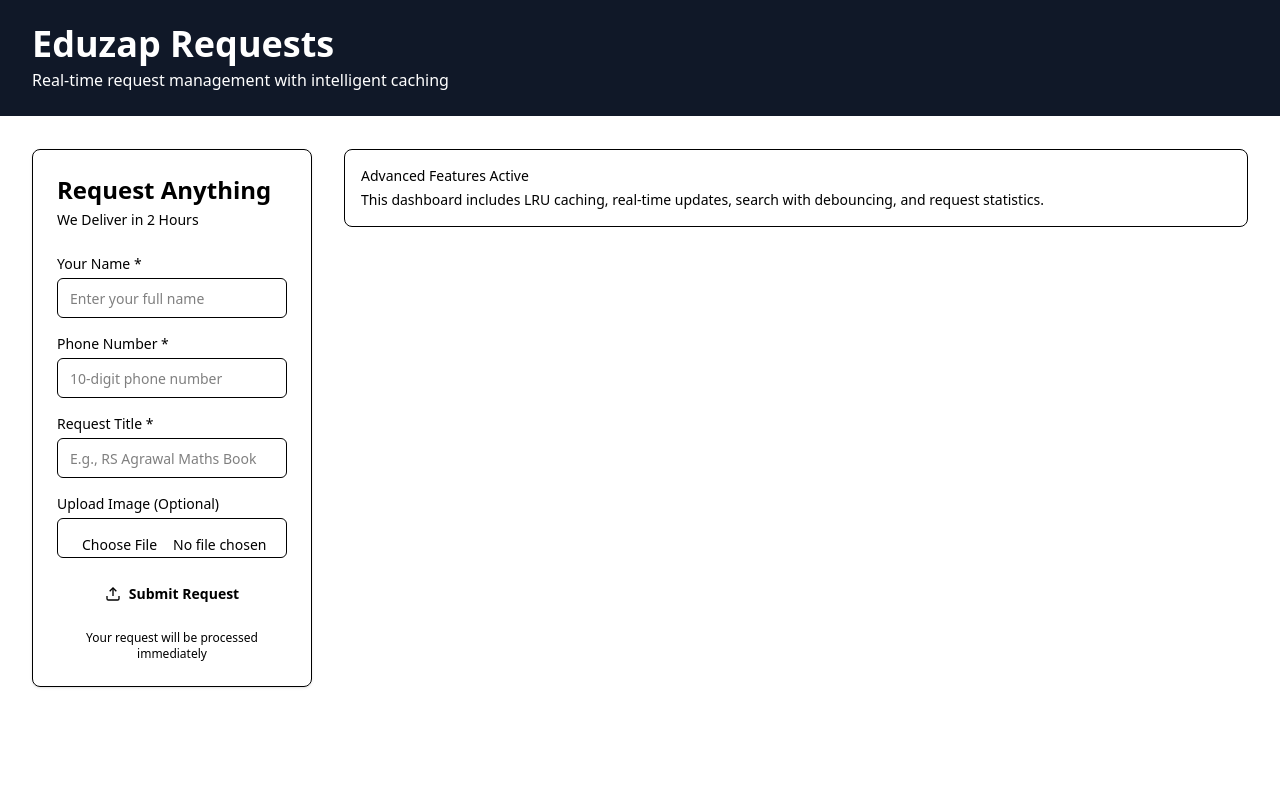
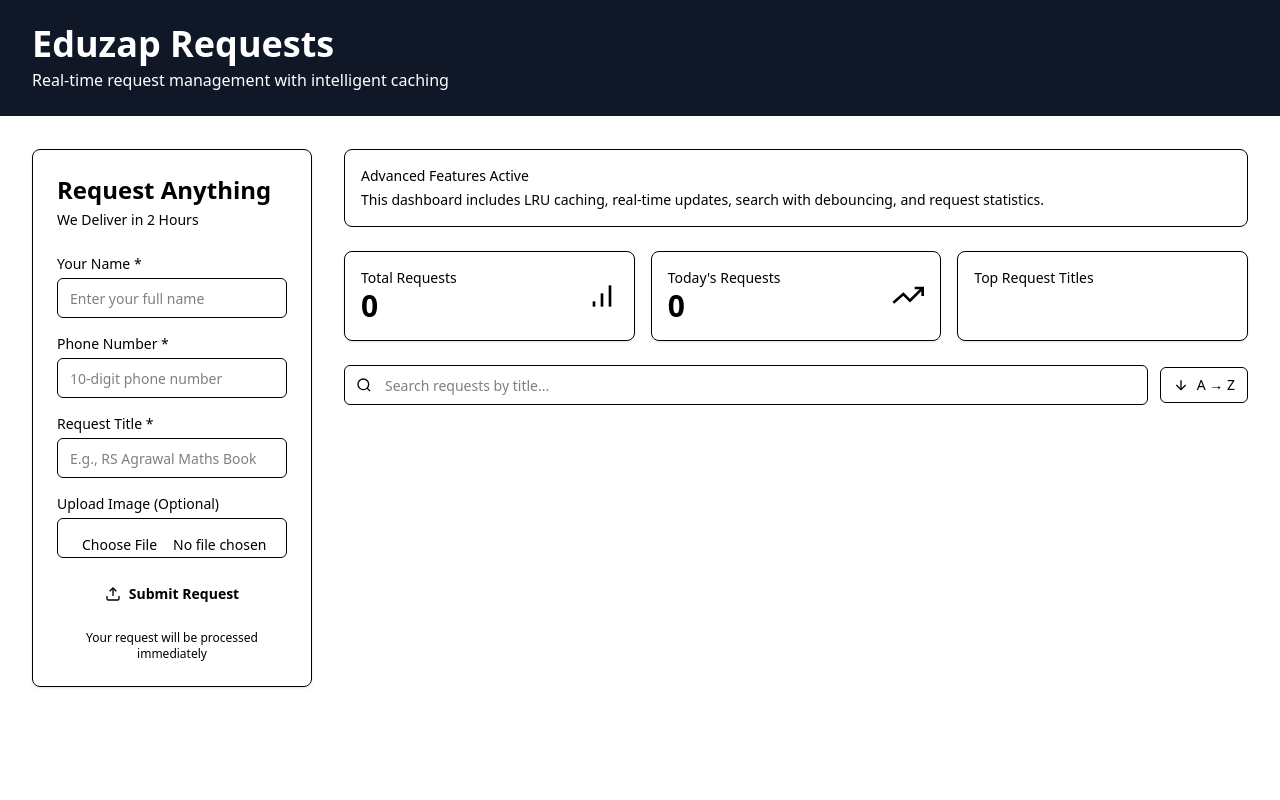
Before and after one commit to Suresh0750/eduzap, a Next.js app: page / in a window 1280 px wide. Shown: the top 800 px of the page. Built offline with nearby package versions, Linux system fonts and the light colour scheme.

Commit message:
Feat : Request Filter & Dashboard Card

```diff
--- a/app/page.tsx
+++ b/app/page.tsx
@@ -2,6 +2,8 @@ import Image from "next/image";
 import Header from "@/components/Header";
 import RequestForm from "@/components/Request-form";
 import Footer from "@/components/Footer";
+import StatsWidget from "@/components/StatsWidget";
+import RequestFilters from "@/components/RequestFilters";
 
 
 
@@ -36,6 +38,10 @@ export default function Home() {
               </div>
             </div>
 
+            <StatsWidget />
+
+            <RequestFilters />
+
           </section>
         </div>
       </main>
--- /dev/null
+++ b/components/RequestFilters.tsx
@@ -0,0 +1,49 @@
+'use client'
+import { Search, X, ArrowUpDown } from '@/components/Icons';
+import { Input } from './ui/Input';
+import { useState } from 'react';
+import { Button } from './ui/Button';
+
+const RequestFilters = ()=>{
+
+    const [localSearch,setLocalSearch] = useState("")
+
+    const handleClear = ()=>{
+
+    }
+
+    return (
+        <div className="flex flex-col sm:flex-row gap-3 items-stretch sm:items-center">
+          <div className="flex-1 relative">
+            <Search className="absolute left-3 top-1/2 transform -translate-y-1/2 w-4 h-4 text-muted-foreground" />
+            <Input
+              type="text"
+              placeholder="Search requests by title..."
+              value={localSearch}
+              onChange={(e) => setLocalSearch(e.target.value)}
+              className="pl-10 pr-10"
+            />
+            {localSearch && (
+              <button
+                onClick={handleClear}
+                className="absolute right-3 top-1/2 transform -translate-y-1/2 text-muted-foreground hover:text-foreground"
+              >
+                <X className="w-4 h-4" />
+              </button>
+            )}
+          </div>
+
+          <Button
+            variant="outline"
+            size="sm"
+            onClick={() => {}}
+            className="flex items-center gap-2"
+          >
+            <ArrowUpDown className="w-4 h-4" />
+            {"asc" === 'asc' ? 'A → Z' : 'Z → A'}
+          </Button>
+        </div>
+      );
+}
+
+export default RequestFilters;
--- /dev/null
+++ b/components/StatsWidget.tsx
@@ -0,0 +1,56 @@
+'use client';
+
+import { Card } from '@/components/ui/Card';
+import { BarChart3, TrendingUp } from '@/components/Icons';
+
+
+const StatsWidget = ()=>{
+    return (
+        <div className="grid grid-cols-1 md:grid-cols-3 gap-4">
+        <Card className="p-4 border-primary/20 bg-card">
+          <div className="flex items-center justify-between">
+            <div>
+              <p className="text-sm text-muted-foreground">Total Requests</p>
+              <p className="text-3xl font-bold text-foreground">
+                {0}
+              </p>
+            </div>
+            <BarChart3 className="w-8 h-8 text-primary/60" />
+          </div>
+        </Card>
+
+        <Card className="p-4 border-primary/20 bg-card">
+          <div className="flex items-center justify-between">
+            <div>
+              <p className="text-sm text-muted-foreground">Today&#39;s Requests</p>
+              <p className="text-3xl font-bold text-foreground">
+                {0}
+              </p>
+            </div>
+            <TrendingUp className="w-8 h-8 text-accent" />
+          </div>
+        </Card>
+
+        <Card className="p-4 border-primary/20 bg-card">
+          <div>
+            <p className="text-sm text-muted-foreground mb-3">Top Request Titles</p>
+            <div className="space-y-2">
+              {Object.entries([])
+                .sort(([, a], [, b]) => b - a)
+                .slice(0, 3)
+                .map(([title, count]) => (
+                  <div key={title} className="flex justify-between items-center text-sm">
+                    <span className="text-foreground truncate flex-1">
+                      {title}
+                    </span>
+                    <span className="text-primary font-semibold ml-2">x{count}</span>
+                  </div>
+                ))}
+            </div>
+          </div>
+        </Card>
+      </div>
+    )
+}
+
+export default StatsWidget;
```
